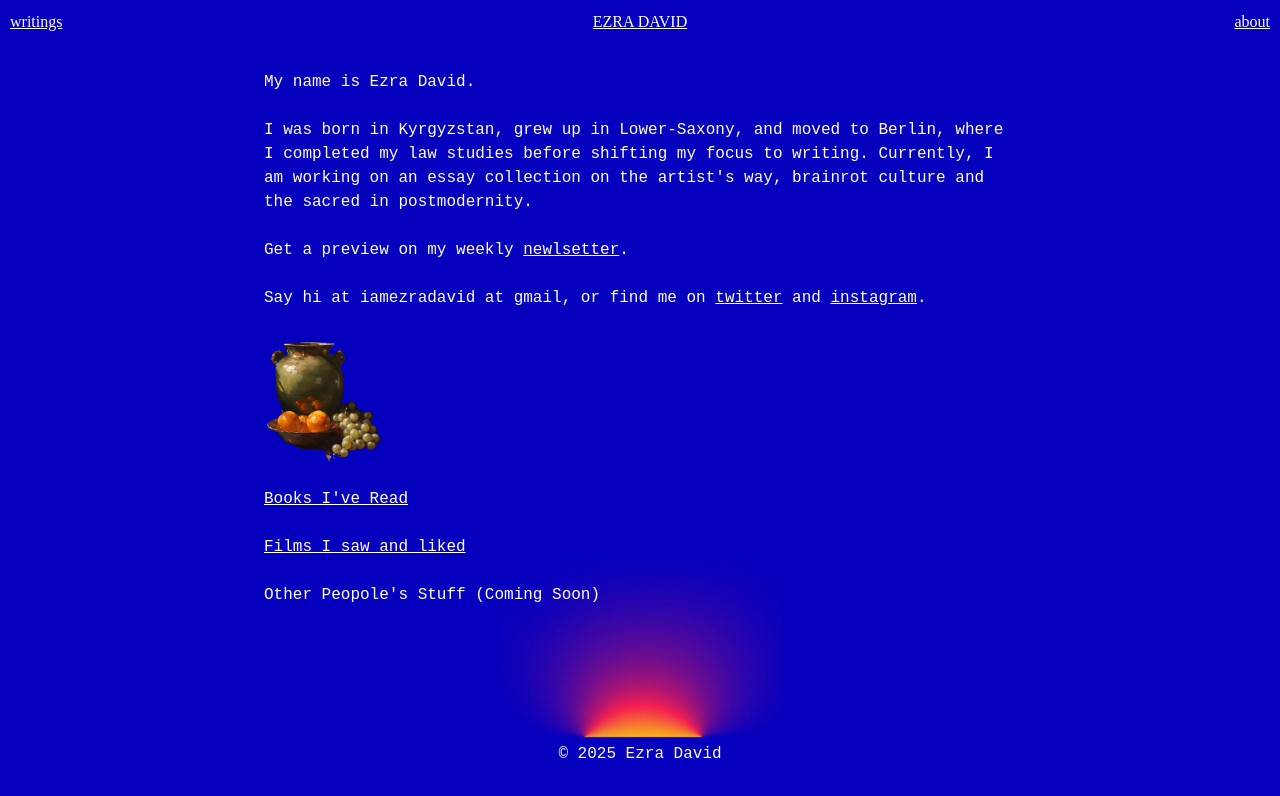
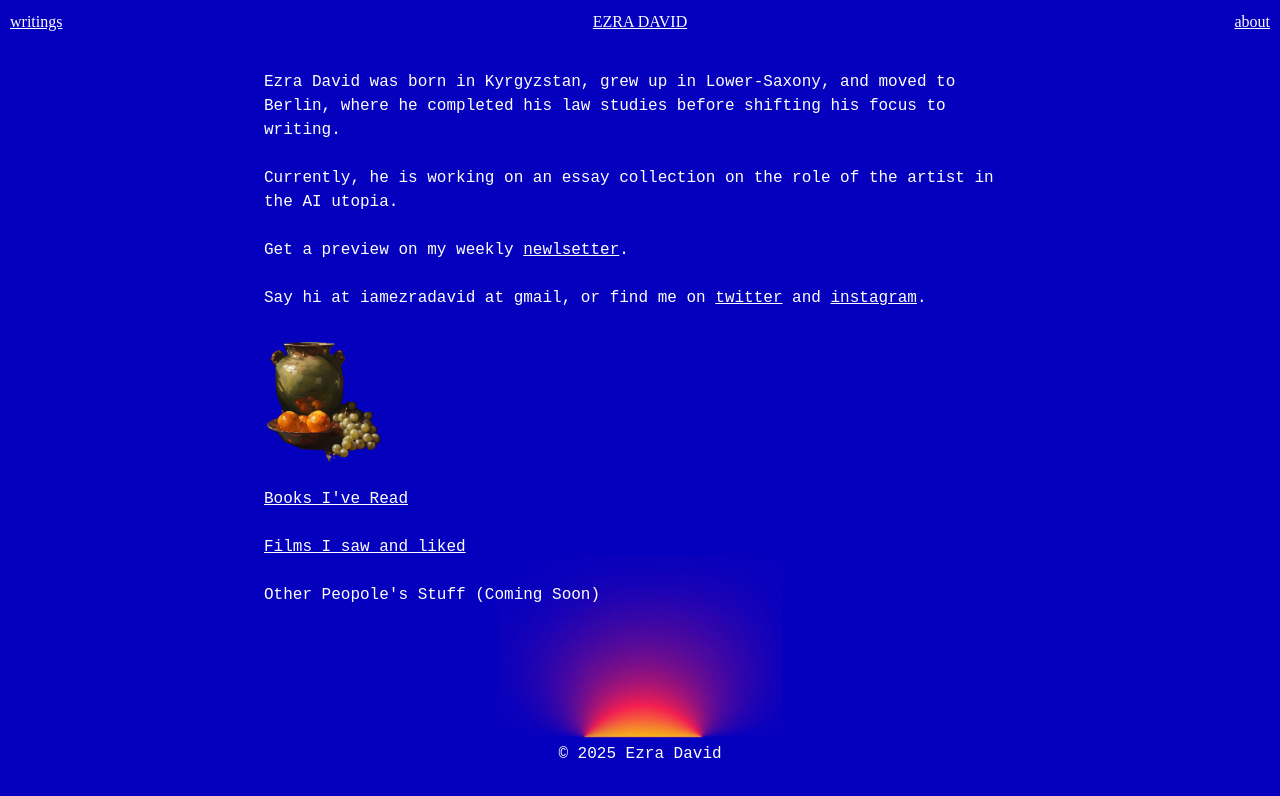
Before and after one commit to neueae/ezra, a plain HTML site: page index.html in a window 1280 px wide. Drawn offline with Linux system fonts and the light colour scheme.

Commit message:
Bio Update

```diff
--- a/index.html
+++ b/index.html
@@ -27,9 +27,8 @@
     <div class="content">
         <main>
             <p>
-                My name is Ezra David. <br><br>
-                I was born in Kyrgyzstan, grew up in Lower-Saxony, and moved to Berlin, where I completed my law studies before shifting my focus to writing.
-                Currently, I am working on an essay collection on the artist's way, brainrot culture and the sacred in postmodernity.
+                Ezra David was born in Kyrgyzstan, grew up in Lower-Saxony, and moved to Berlin, where he completed his law studies before shifting his focus to writing. <br><br>
+                Currently, he is working on an essay collection on the role of the artist in the AI utopia.
                 <br><br>
                 Get a preview on my weekly <a href="https://stillleben.substack.com" target="_blank">newlsetter</a>. <br><br>
 
```
